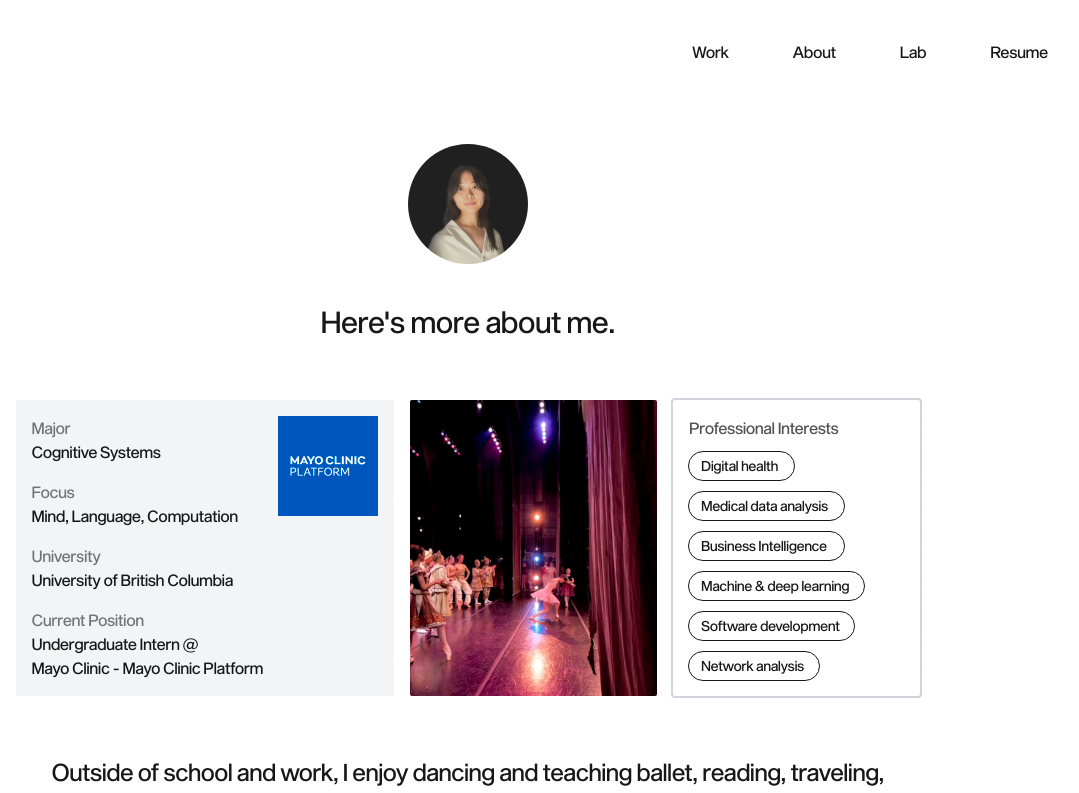
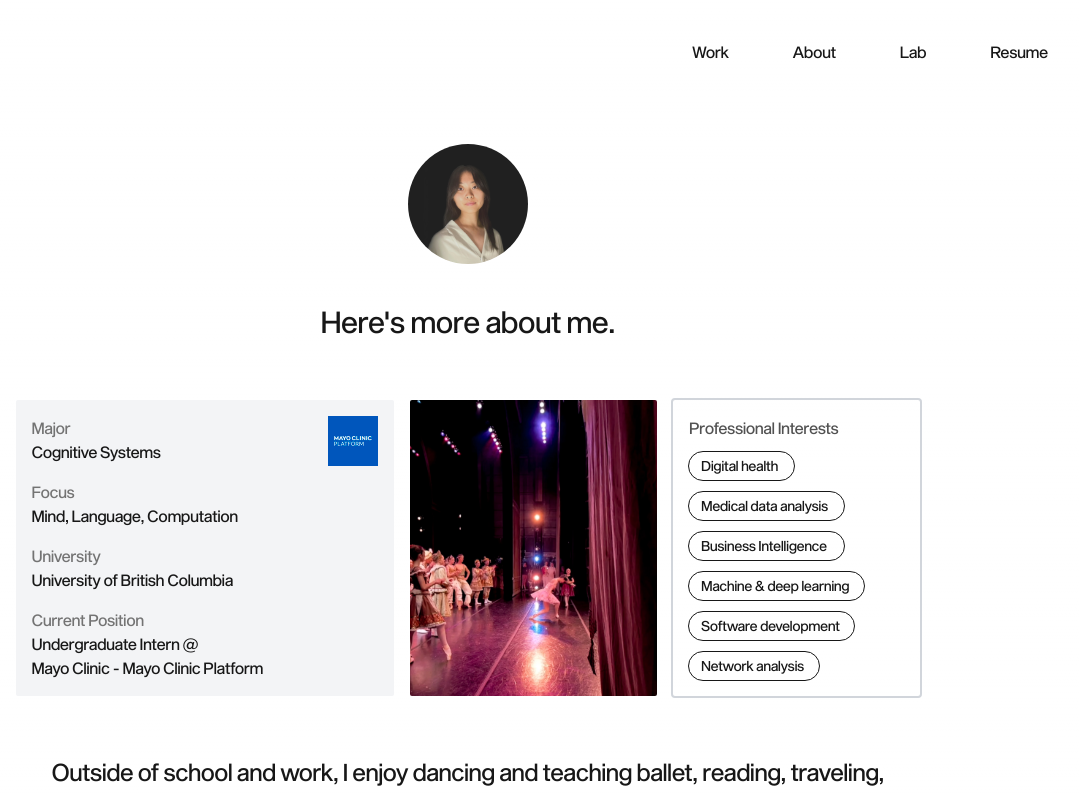
Before and after one commit to leesadie/Portfolio_2024, a Next.js app: page /about in a window 1280 px wide. Shown: the top 793 px of the page, without its empty margins (172-1251 px from the left). Built offline with nearby package versions, Linux system fonts and the light colour scheme.

Commit message:
Update AboutClient.tsx

```diff
--- a/app/about/AboutClient.tsx
+++ b/app/about/AboutClient.tsx
@@ -57,8 +57,8 @@ const AboutClient = () => {
                         <Image
                             src='/images/mcplogo.svg'
                             alt="logo"
-                            height={100}
-                            width={100}
+                            height={50}
+                            width={50}
                         />
                     </div>
                     <div className="text-neutral-500 pl-4 pt-4 text-sm lg:text-base">
```
